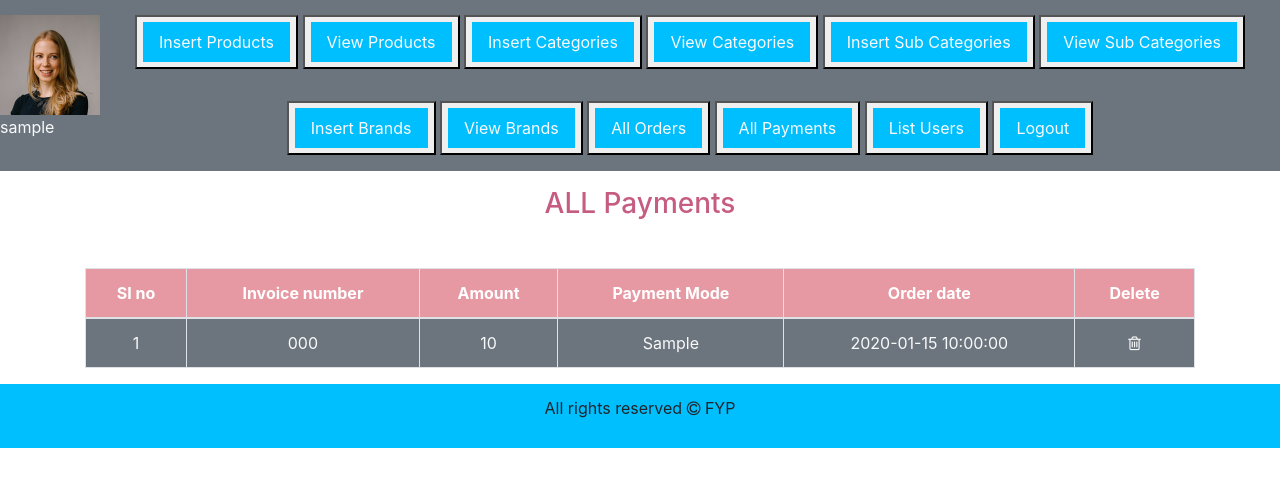
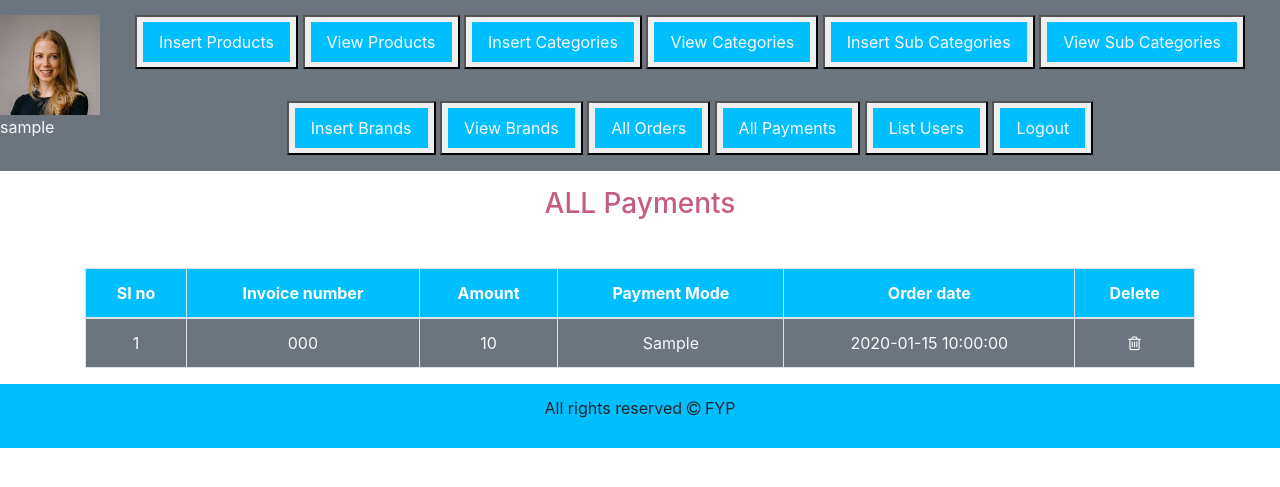
Before and after one commit to jerstineann/FYP-devops, a PHP site: page /Admin/profile.php?all_payment in a window 1280 px wide. Shown: the part 148-635 px from the top of the page. Run offline with PHP 8.4, Linux system fonts and the light colour scheme; the visitor is signed in with stand-in values (Sample User, id 1); tables that the repository leaves empty or names only in its code hold one stand-in row (values such as "Sample post"); some libraries are stand-ins or nearby versions.

Commit message:
Update all_payment.php

```diff
--- a/SBCW/Admin/all_payment.php
+++ b/SBCW/Admin/all_payment.php
@@ -1,7 +1,7 @@
 <h3 class="text-center" style="color:#C65C81;">ALL Payments</h3>
 <!---- payement table---->
 <table class="table table-bordered mt-5 text-center">
-    <thead style="background: #E799A3; color:white;">
+    <thead style="background: #00BFFF; color:white;">
         <tr>
             <th>SI no</th>
             <th>Invoice number</th>
```
